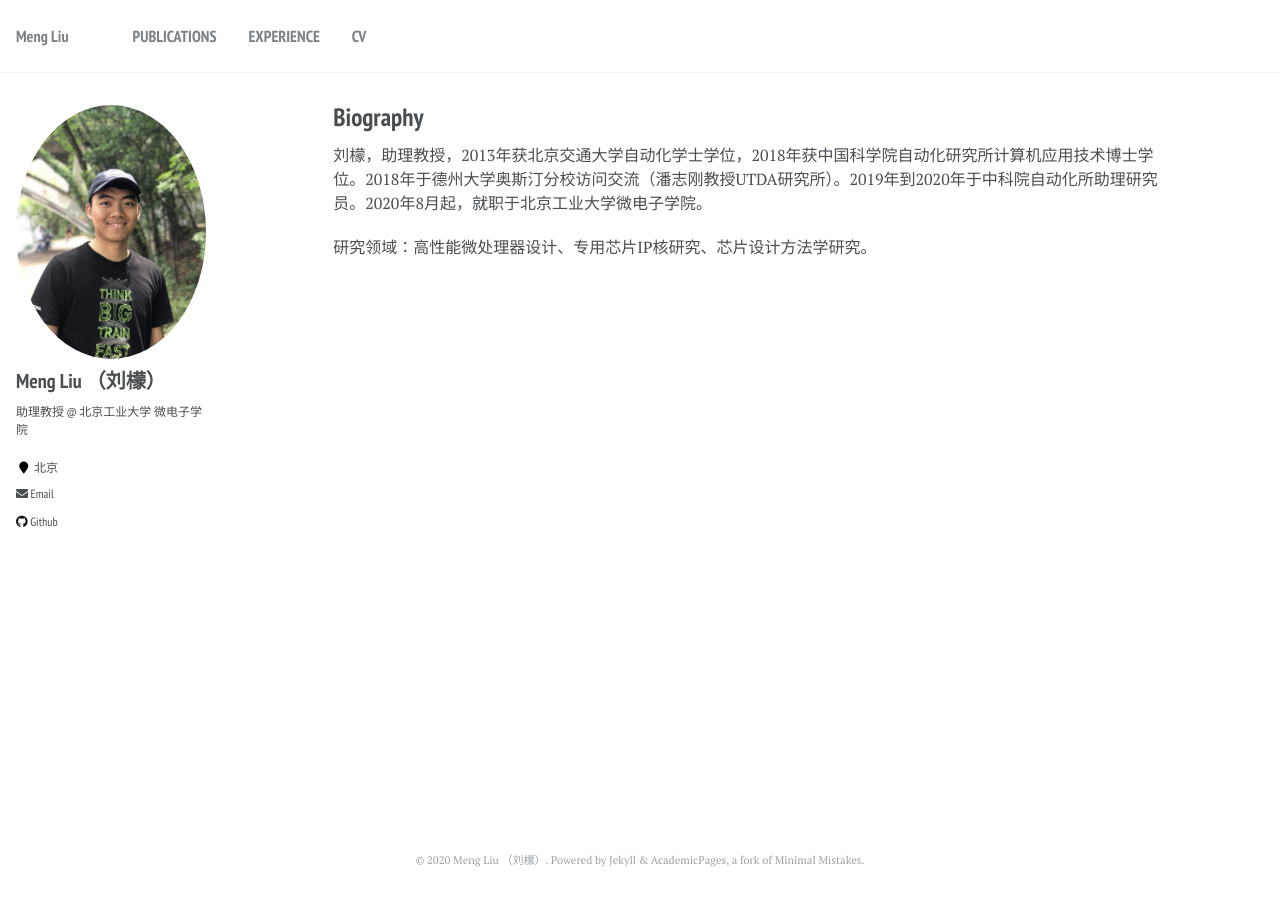
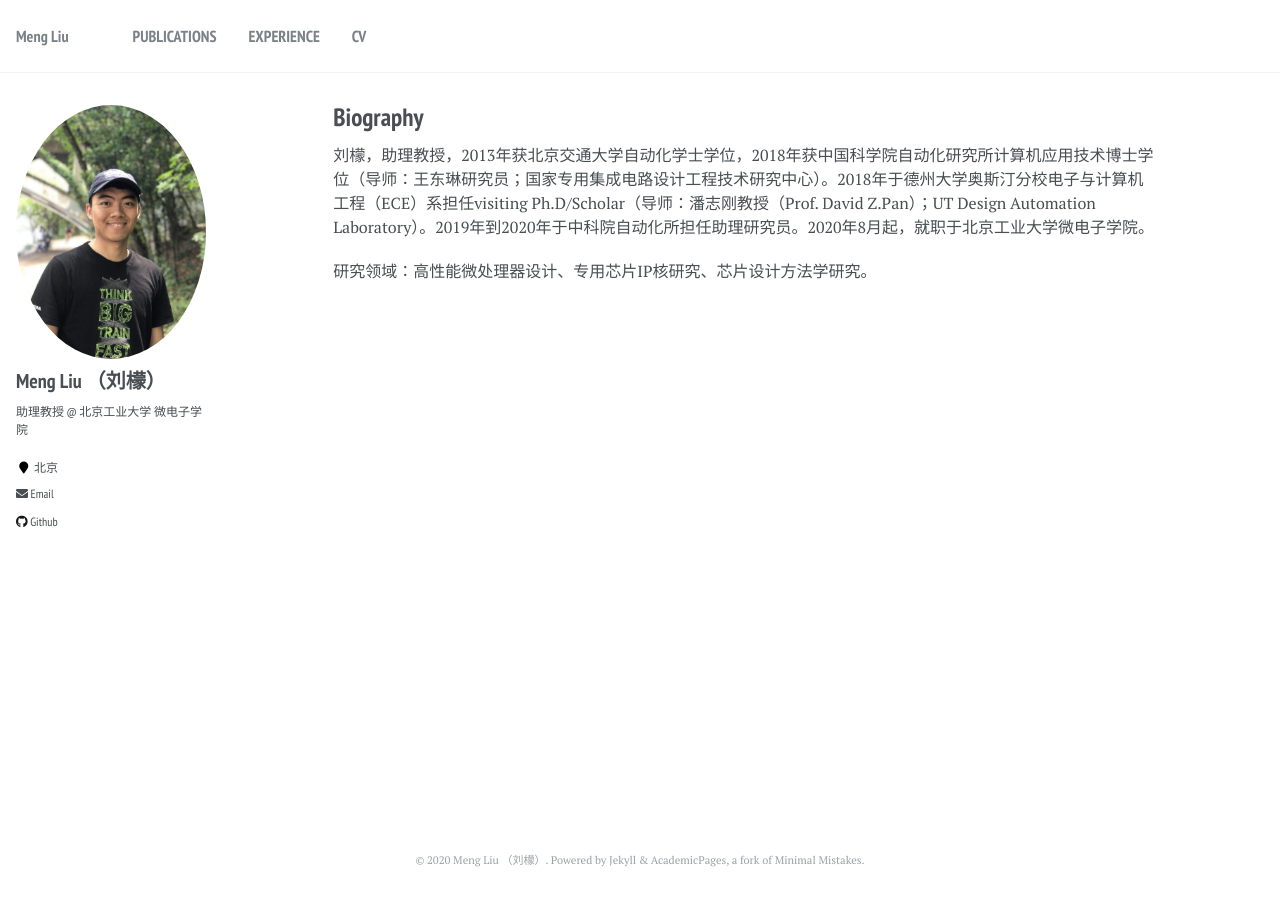
Before and after one commit to liumengbjut/liumengbjut.github.io, a Jekyll site: the page built from _pages/about.md, in a window 1280 px wide. Built offline with Jekyll 4.4.1, drawn with Linux system fonts in a browser that asks for light colours.

Commit message:
Update about.md

```diff
--- a/_pages/about.md
+++ b/_pages/about.md
@@ -10,6 +10,6 @@ redirect_from:
 
 
 
-刘檬，助理教授，2013年获北京交通大学自动化学士学位，2018年获中国科学院自动化研究所计算机应用技术博士学位。2018年于德州大学奥斯汀分校访问交流（潘志刚教授UTDA研究所）。2019年到2020年于中科院自动化所助理研究员。2020年8月起，就职于北京工业大学微电子学院。
+刘檬，助理教授，2013年获北京交通大学自动化学士学位，2018年获中国科学院自动化研究所计算机应用技术博士学位（导师：王东琳研究员；国家专用集成电路设计工程技术研究中心）。2018年于德州大学奥斯汀分校电子与计算机工程（ECE）系担任visiting Ph.D/Scholar（导师：潘志刚教授（Prof. David Z.Pan）；UT Design Automation Laboratory）。2019年到2020年于中科院自动化所担任助理研究员。2020年8月起，就职于北京工业大学微电子学院。
 
 研究领域：高性能微处理器设计、专用芯片IP核研究、芯片设计方法学研究。
```
